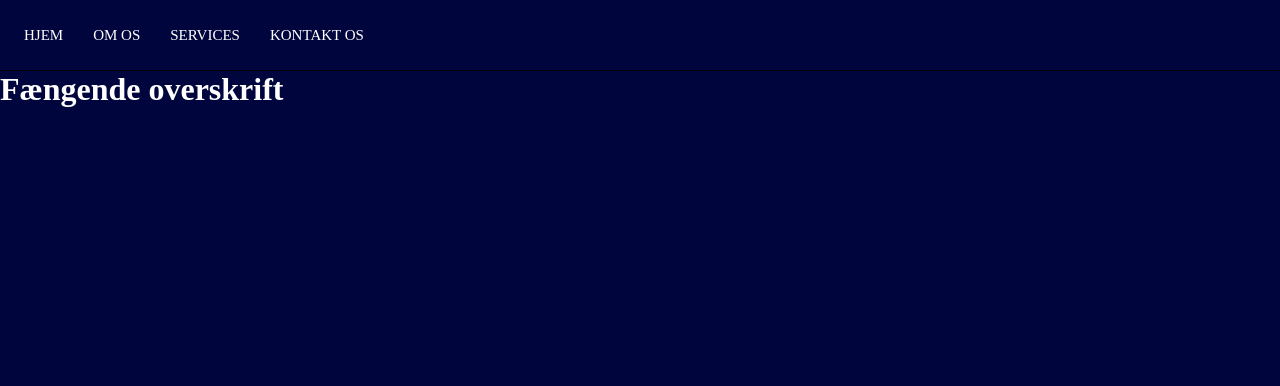
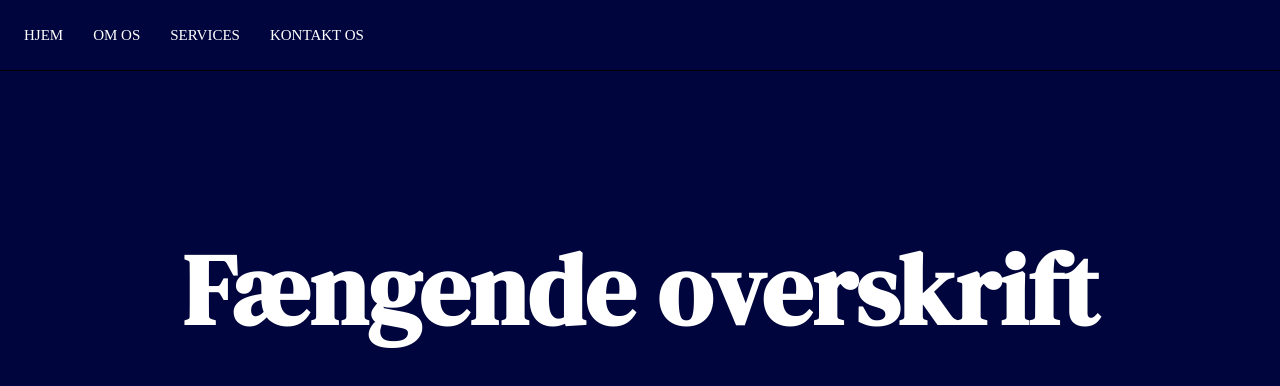
Before and after one commit to JacobVest/projekt, a plain HTML site: page index.html in a window 1280 px wide. Drawn offline with Linux system fonts and the light colour scheme.

Commit message:
font og overskrift

```diff
--- a/generel.css
+++ b/generel.css
@@ -23,6 +23,10 @@ li {
 
 h1 {
   color: white;
+  font-family: "DM Serif Display", serif;
+  font-size: 100px;
+  text-align: center;
+  padding-top: 150px;
 }
 
 a {
--- a/index.html
+++ b/index.html
@@ -5,6 +5,10 @@
     <meta charset="UTF-8">
     <meta name="viewport" content="width=device-width, initial-scale=1.0">
     <link rel="stylesheet" href="generel.css">
+    <link rel="preconnect" href="https://fonts.googleapis.com">
+    <link rel="preconnect" href="https://fonts.gstatic.com" crossorigin>
+    <link href="https://fonts.googleapis.com/css2?family=DM+Serif+Display&display=swap" rel="stylesheet">
+
     <title>Forside</title>
 </head>
 
```
Also changed, not shown: font/DM_Serif_Display (1)/DMSerifDisplay-Italic.ttf (added), font/DM_Serif_Display (1)/DMSerifDisplay-Regular.ttf (added), font/DM_Serif_Display (1)/OFL.txt (added).
